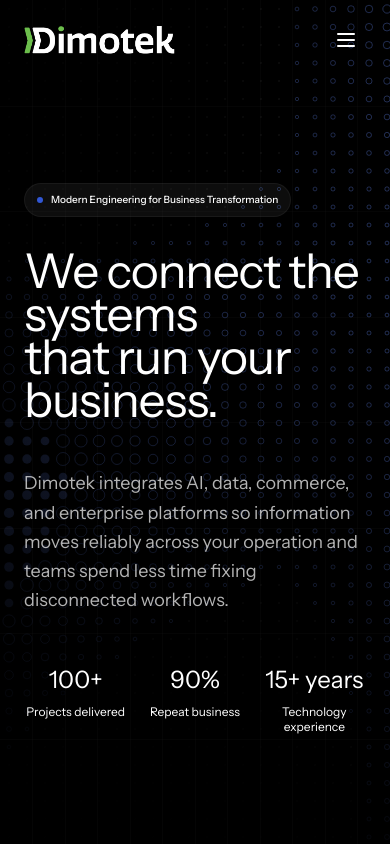
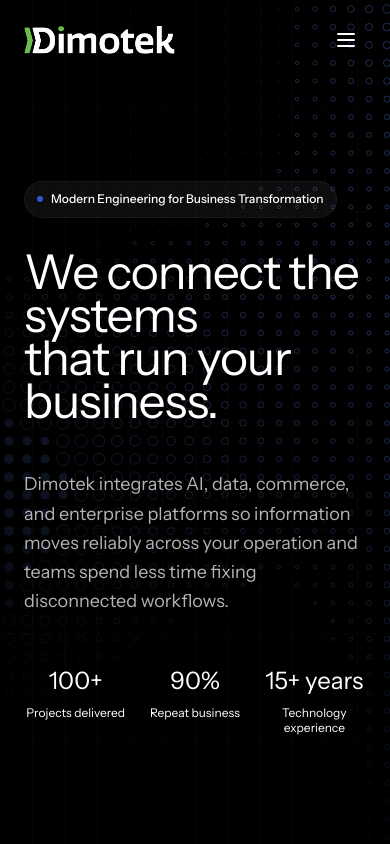
Before and after one commit to remball79/compute-the-platform-to-build, a Next.js app: page / in a window 390 px wide. Shown: the top 844 px of the page. Built offline with nearby package versions, Linux system fonts and the light colour scheme.

Commit message:
Increase hero eyebrow text to 12px on mobile
Was 10px; 12px still fits on one line at 375px. Desktop unchanged.

Co-Authored-By: Claude Sonnet 5 <noreply@anthropic.com>

```diff
--- a/components/landing/hero-section.tsx
+++ b/components/landing/hero-section.tsx
@@ -55,7 +55,7 @@ export function HeroSection() {
             isVisible ? "opacity-100 translate-y-0" : "opacity-0 translate-y-4"
           }`}
         >
-          <span className="inline-flex max-w-full items-center justify-center gap-2 rounded-full border border-white/[0.05] bg-white/[0.05] px-3 py-2.5 text-[10px] font-medium leading-[1.2] text-white sm:px-4 sm:py-3 sm:text-sm">
+          <span className="inline-flex max-w-full items-center justify-center gap-2 rounded-full border border-white/[0.05] bg-white/[0.05] px-3 py-2.5 text-xs font-medium leading-[1.2] text-white sm:px-4 sm:py-3 sm:text-sm">
             <span aria-hidden="true" className="h-1.5 w-1.5 shrink-0 rounded-full bg-[#3157D5]" />
             Modern Engineering for Business Transformation
           </span>
```
